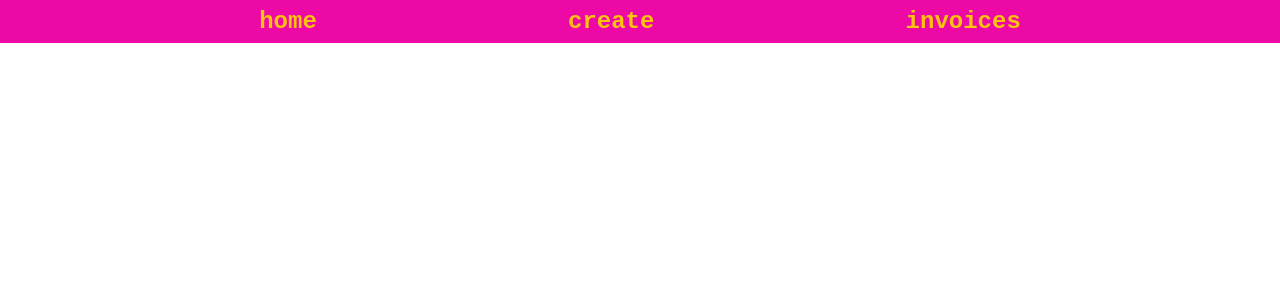
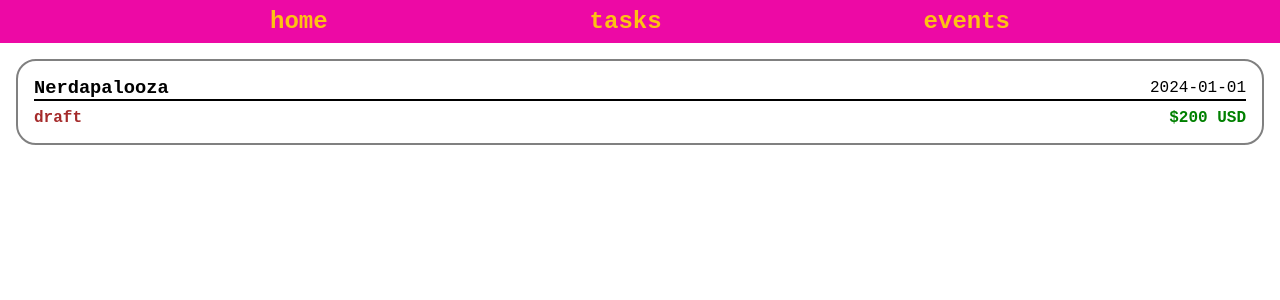
Before and after one commit to aristizabal95/reimbursement-platform, a React (Vite) app in the folder reimbursment-admin/: page / in a window 1280 px wide. Shown: the top 300 px of the page. Built offline with nearby package versions, Linux system fonts and the light colour scheme.

Commit message:
Add reimbursment component.

```diff
--- a/reimbursment-admin/src/App.jsx
+++ b/reimbursment-admin/src/App.jsx
@@ -5,12 +5,14 @@ import {
   createRoutesFromElements
 } from 'react-router-dom'
 import HomePage from './pages/HomePage'
+import ApprovePage from './pages/ApprovePage'
 import MainLayout from './Layouts/MainLayout'
 
 const router = createBrowserRouter(
   createRoutesFromElements(
   <Route path='/' element={<MainLayout></MainLayout>}>
-    <Route path='/task' element={<HomePage></HomePage>}></Route>
+    <Route path='/' element={<HomePage></HomePage>}></Route>
+    <Route path='/task' element={<ApprovePage></ApprovePage>}></Route>
   </Route>
   )
 )
--- a/reimbursment-admin/src/components/nav/NavBar.jsx
+++ b/reimbursment-admin/src/components/nav/NavBar.jsx
@@ -5,8 +5,8 @@ const NavBar = () => {
   return (
     <ul className='navheader'>
         <li><a href="/">home</a></li>
-        <li><a href="/create">create</a></li>
-        <li><a href="/invoices">invoices</a></li>
+        <li><a href="/task">tasks</a></li>
+        <li><a href="/events">events</a></li>
     </ul>
   )
 }
--- /dev/null
+++ b/reimbursment-admin/src/components/reimbursments/Reimbursment.jsx
@@ -0,0 +1,20 @@
+import React from 'react'
+import './styleReimbursment.css'
+
+
+const Reimbursment = ({info = {}, setReimbClick}) => {
+  return (
+    <section className='reimbsection' onClick={setReimbClick}>
+        <header className='reimbheader'>
+            <h3>{info.event_name}</h3>
+            <div>{info.date}</div>
+        </header>
+        <section className='maininfo'>
+            <div>{info.status}</div>
+            <div><span>{`$${info.total_amount.toLocaleString()} ${info.currency}`}</span></div>
+        </section>
+    </section>
+  )
+}
+
+export default Reimbursment
--- /dev/null
+++ b/reimbursment-admin/src/components/reimbursments/styleReimbursment.css
@@ -0,0 +1,61 @@
+.reimbsection {
+    display: flex;
+    flex-flow: column nowrap;
+    margin: 1rem;
+    padding: 1rem;
+    border: 2px solid gray;
+    border-radius: 20px;
+}
+
+.reimbsection:hover {
+    border: 4px solid black;
+}
+
+.reimbheader {
+    display: flex;
+    justify-content: space-between;
+    align-items: center;
+    border-bottom: 2px solid black;
+}
+
+.reimbsection .maininfo{
+    padding-top: .5rem;
+    display: flex;
+    flex-flow: row nowrap;
+    justify-content: space-between;
+}
+
+.reimbsection .maininfo div:nth-child(2) {
+    font-weight: bold;
+    text-align: right;
+    color: green;
+}
+
+.reimbsection .maininfo div:first-child {
+    font-weight: bold;
+    color: brown;
+    text-align: left;
+}
+
+.reimbsection li {
+    list-style-type: none;
+}
+
+.reimbsection li span{
+    white-space: nowrap;
+}
+
+@media screen and (min-width:360px) {
+    .reimbheader {
+        display: flex;
+        justify-content: space-between;
+        border-bottom: 2px solid black;
+    }
+
+    .reimbsection ul {
+        padding-top: .5rem;
+        display: block;
+        align-items: center;
+    }
+
+}
--- /dev/null
+++ b/reimbursment-admin/src/pages/ApprovePage.jsx
@@ -0,0 +1,9 @@
+import React from 'react'
+import TaskList from '../components/TaskList'
+
+
+const HomePage = () => {
+  return <TaskList></TaskList>;
+}
+
+export default HomePage
--- a/reimbursment-admin/src/pages/HomePage.jsx
+++ b/reimbursment-admin/src/pages/HomePage.jsx
@@ -1,9 +1,11 @@
 import React from 'react'
-import TaskList from '../components/TaskList'
-
+import Reimbursment from '../components/reimbursments/Reimbursment'
 
 const HomePage = () => {
-  return <TaskList></TaskList>;
+
+    const info = {event_name: 'Nerdapalooza', date: '2024-01-01', status: 'draft', total_amount: 200, currency: 'USD'};
+
+    return <Reimbursment info={info}></Reimbursment>
 }
 
 export default HomePage
```
